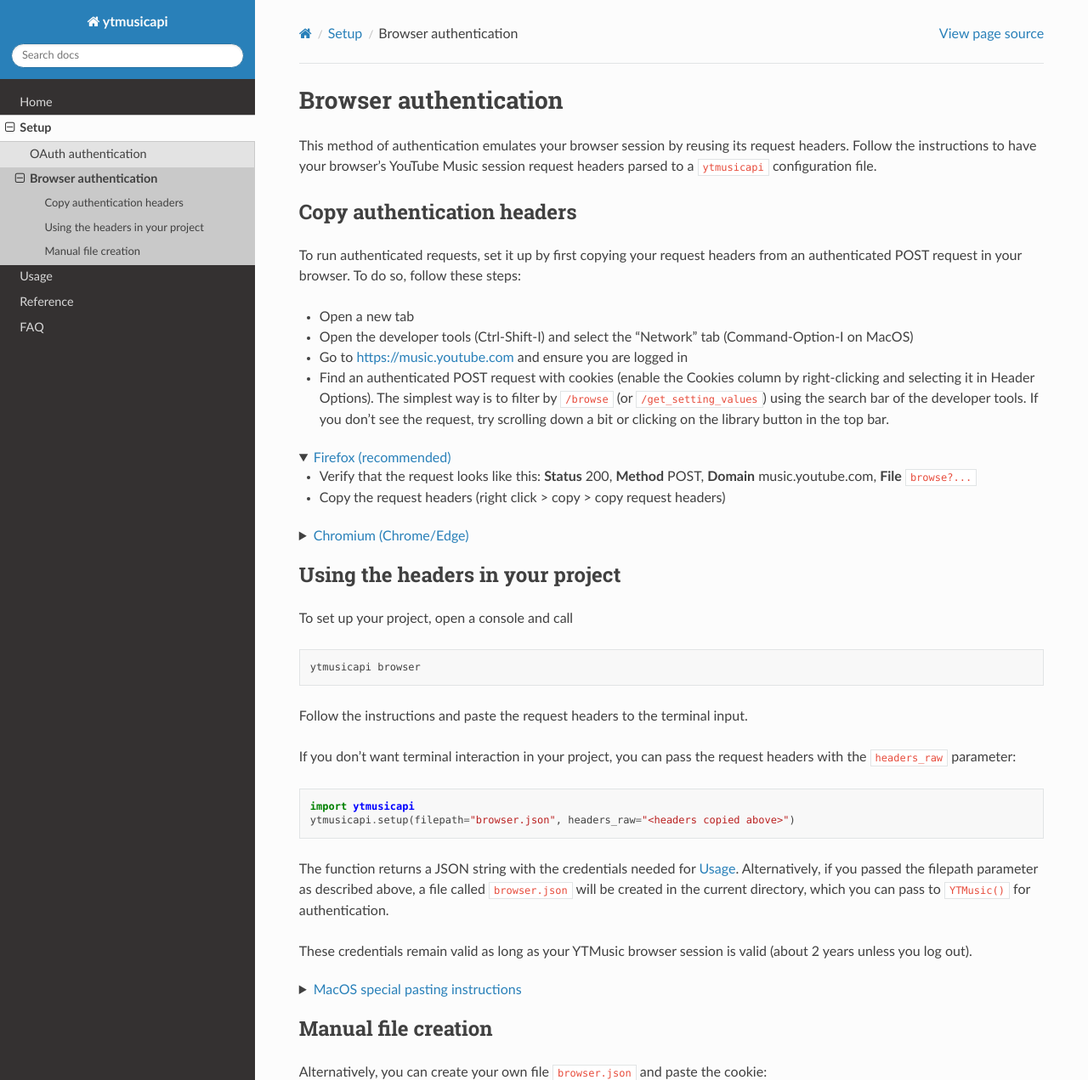
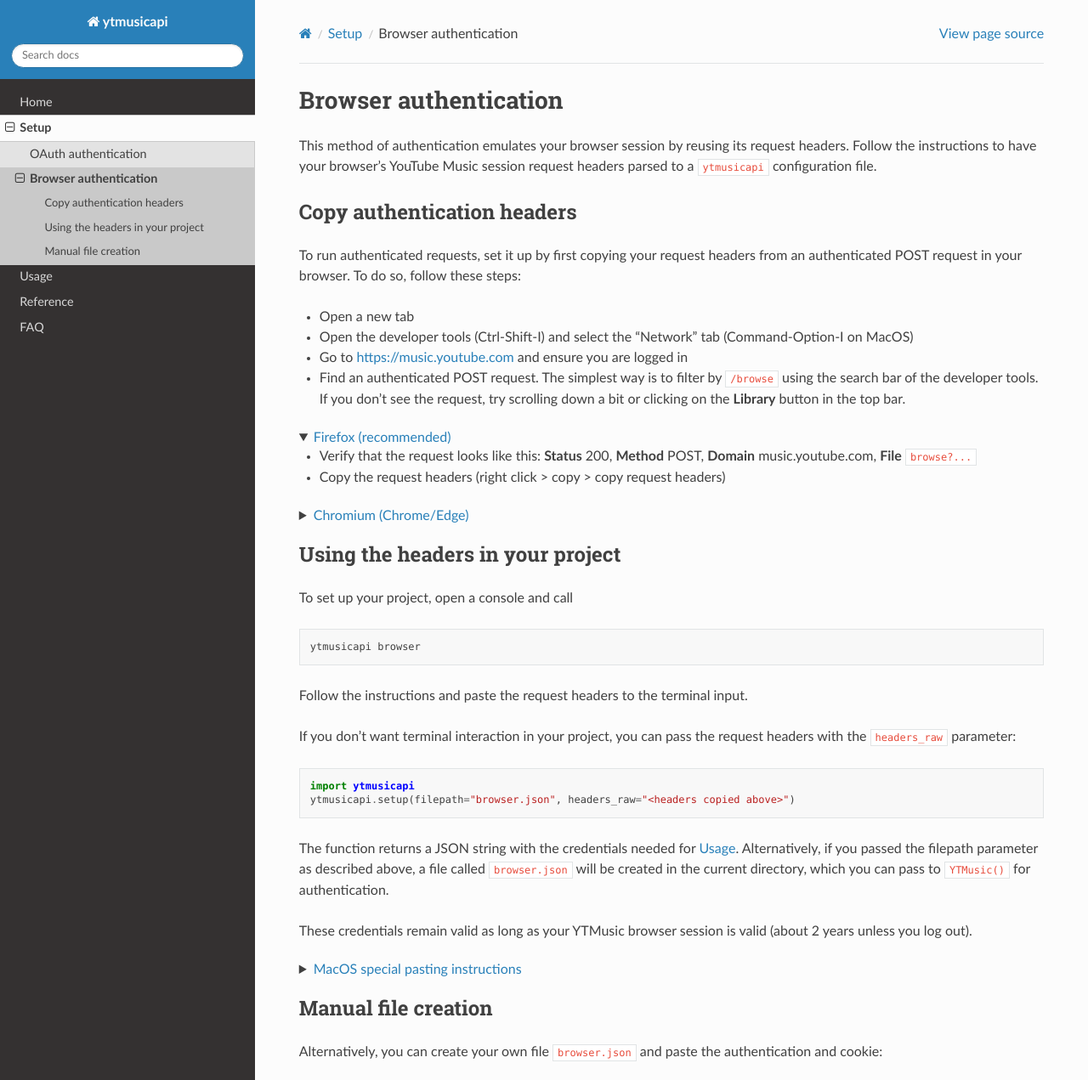
Before and after one commit to sigma67/ytmusicapi, a Sphinx documentation site: the page built from docs/source/setup/browser.rst, in a window 1280 px wide and 1400 px high, cut to the strip 0-1271 px from the top of the window. Shown: the whole strip at 85% size. Built offline with Sphinx 7.4.7 and the Read the Docs theme 3.1.0, drawn with Linux system fonts in a browser that asks for light colours; pages that are not in the unit, such as notebooks, are missing from menus; the version number could not be read and is left out.

Commit message:
docs: refine browser authentication instructions and update example headers

```diff
--- a/docs/source/setup/browser.rst
+++ b/docs/source/setup/browser.rst
@@ -14,8 +14,8 @@
 - Open a new tab
 - Open the developer tools (Ctrl-Shift-I) and select the "Network" tab (Command-Option-I on MacOS)
 - Go to https://music.youtube.com and ensure you are logged in
-- Find an authenticated POST request with cookies (enable the Cookies column by right-clicking and selecting it in Header Options). The simplest way is to filter by ``/browse`` (or ``/get_setting_values``) using the search bar of the developer tools.
-  If you don't see the request, try scrolling down a bit or clicking on the library button in the top bar.
+- Find an authenticated POST request. The simplest way is to filter by ``/browse`` using the search bar of the developer tools.
+  If you don't see the request, try scrolling down a bit or clicking on the **Library** button in the top bar.
 
 .. raw:: html
 
@@ -40,18 +40,10 @@
 
     - Verify that the request looks like this: **Status** 200, **Name** ``browse?...``
     - Click on the Name of any matching request. In the "Headers" tab, scroll to the section "Request headers" and copy everything starting from "accept: \*/\*" to the end of the section
-      - On new versions of Chrome, you can use "method\:POST has-request-header\:X-Goog-AuthUser" as a filter to narrow it down.  Then "Copy as fetch (Node.js)" can be used to get the headers in a more convenient format. In this case, copy everything between the curly braces after "headers: {" and before the closing curly brace.
-      - It should look like this:
-.. code-block:: json
+    - On new versions of Chrome, right click on the name and "Copy as fetch (Node.js)". Use a text editor to delete everything except the following:
 
-    {
-      "accept": "*/*",
-      "accept-encoding": "gzip, deflate, br",
-      "accept-language": "en-US,en;q=0.9",
-      ...
-      "x-youtube-client-name": "67",
-      "x-youtube-client-version": "2.20211021.00.00"
-    }
+.. literalinclude:: headers_auth.json.example
+  :language: JSON
 
 .. raw:: html
 
@@ -99,7 +91,7 @@
 Manual file creation
 --------------------
 
-Alternatively, you can create your own file ``browser.json`` and paste the cookie:
+Alternatively, you can create your own file ``browser.json`` and paste the authentication and cookie:
 
 .. literalinclude:: headers_auth.json.example
   :language: JSON
```
Also changed, not shown: 1 other file.
